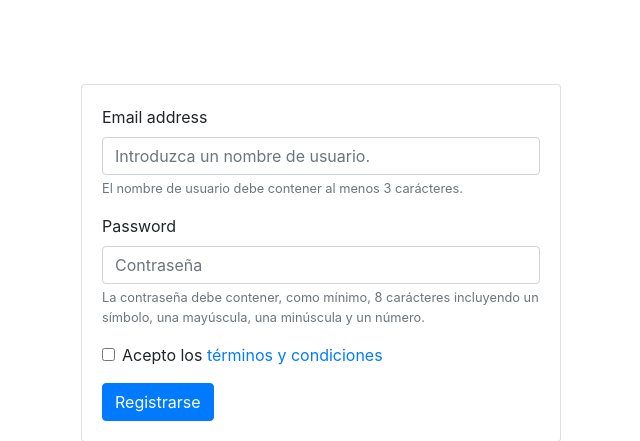
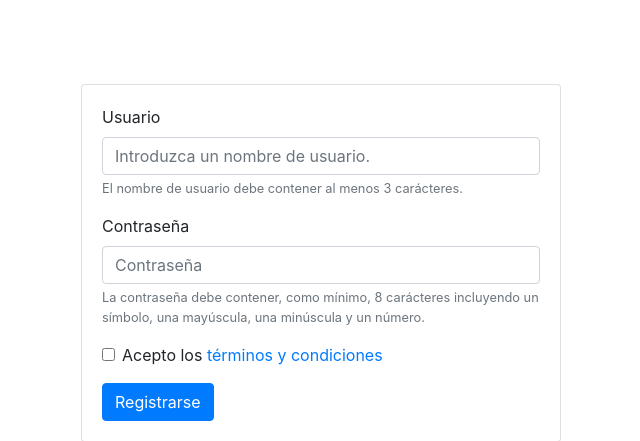
Before and after one commit to XavierVilaRubio/Barker, a Django app: page /login/ in a window 1280 px wide. Shown: the part 137-578 px from the top of the page, without its empty margins (319-959 px from the left). Run offline with Django 4.2, Linux system fonts and the light colour scheme.

Commit message:
Minor changes

```diff
--- a/BarkerApp/templates/BarkerApp/login.html
+++ b/BarkerApp/templates/BarkerApp/login.html
@@ -16,14 +16,14 @@
       <div class="card-body">
         <form>
           <div class="form-group">
-            <label for="usuarioRegistro">Email address</label>
+            <label for="usuarioRegistro">Usuario</label>
             <input type="text" class="form-control" id="usuarioRegistro" aria-describedby="userHelp"
               placeholder="Introduzca un nombre de usuario.">
             <small id="userHelp" class="form-text text-muted">El nombre de usuario debe contener al menos 3
               carácteres.</small>
           </div>
           <div class="form-group">
-            <label for="exampleInputPassword1">Password</label>
+            <label for="passwordRegistro">Contraseña</label>
             <input type="password" class="form-control" id="passwordRegistro" aria-describedby="passwordHelp"
               placeholder="Contraseña">
             <small id="passwordHelp" class="form-text text-muted">La contraseña debe contener, como mínimo, 8 carácteres
```
